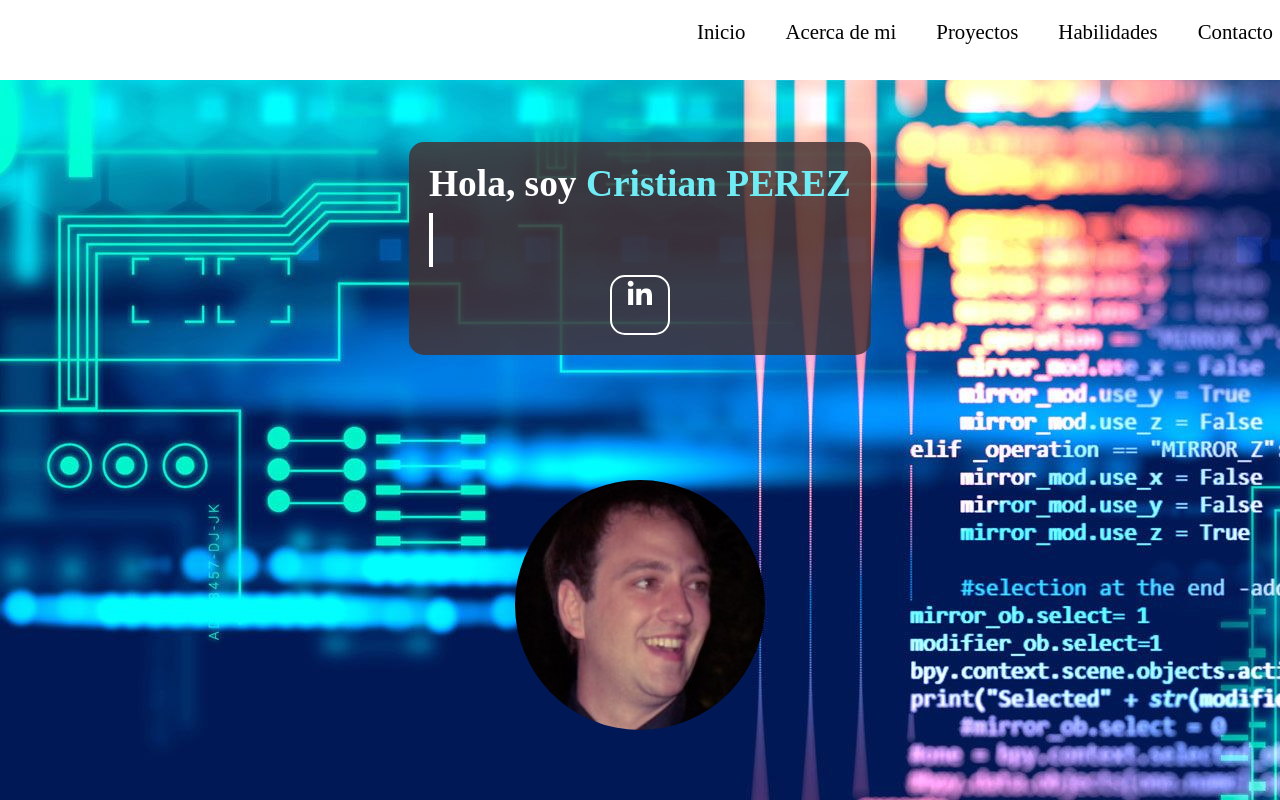
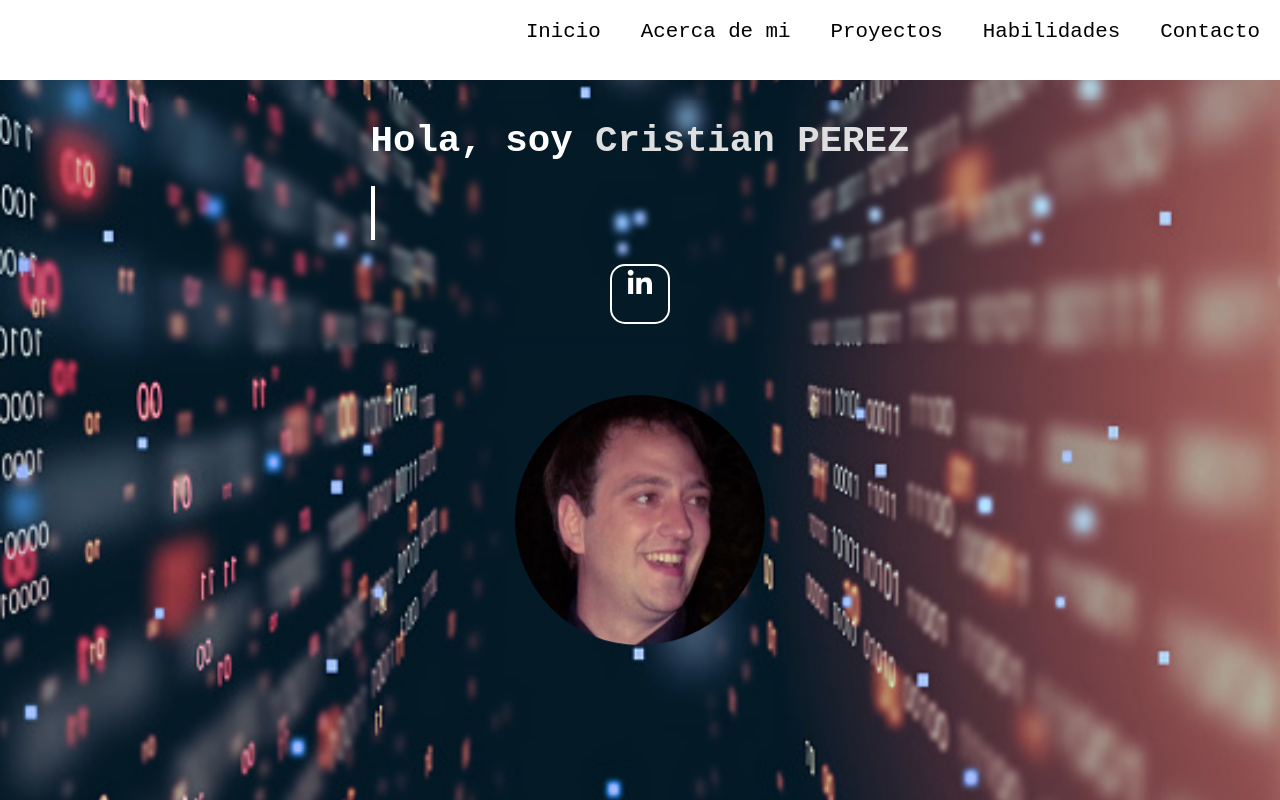
Before and after one commit to CrisPer1988/portafolio-react, a React (Vite) app: page / in a window 1280 px wide. Shown: the top 800 px of the page. Built offline with nearby package versions, Linux system fonts and the light colour scheme.

Commit message:
contacto

```diff
--- a/index.html
+++ b/index.html
@@ -5,6 +5,7 @@
     <link rel="icon" type="image/svg+xml" href="/vite.svg" />
     <meta name="viewport" content="width=device-width, initial-scale=1.0" />
     <link href='https://unpkg.com/boxicons@2.1.4/css/boxicons.min.css' rel='stylesheet'>
+
     <title>Mi Portafolio</title>
   </head>
   <body>
--- a/src/App.css
+++ b/src/App.css
@@ -1,15 +1,5 @@
 .App {
-        display: flex;
-        flex-direction: column;
-        align-items: center;
-        justify-content: center;
-        text-align: center;
+text-align: center;
 
 
-        /*padding: 0 80px;*/
 }
-
-.sections {
-        scroll-margin-top: -200px;
-
-}
--- a/src/App.jsx
+++ b/src/App.jsx
@@ -1,5 +1,6 @@
 import './App.css'
 import AcercaDeMi from './components/AcercaDeMi'
+import Contacto from './components/Contacto'
 import Habilidades from './components/Habilidades'
 import Header from './components/Header'
 import NavBar from './components/NavBar'
@@ -15,6 +16,7 @@ function App() {
       <AcercaDeMi />
       <Portafolio />
       <Habilidades />
+      <Contacto />
       </div>
 
 
--- a/src/components/AcercaDeMi.jsx
+++ b/src/components/AcercaDeMi.jsx
@@ -5,8 +5,8 @@ const AcercaDeMi = () => {
   return (
     <div className='contentainer__acercaDeMi' id='acercaDeMi'>
       <div className='content__info-acercaDeMi'>
-        <h2>[ ...Acerca de mi ] </h2>
-          <p>Desarrollador front end, preparado para los desafios que
+        <h2><span className='corchetes'>[</span> ...Acerca de mi <span className='corchetes'>]</span></h2>
+          <p className='text__acercaDeMi'>Desarrollador front end, preparado para los desafios que
           se presentan en una empresa. De preferencia me gusta trabajar
           en equipo. Dispuesto a aprander las tecnologias que sean
           necesarias para mi buen desarrollo y desempeño.
--- /dev/null
+++ b/src/components/Contacto.jsx
@@ -0,0 +1,20 @@
+import React from 'react'
+import "./styles/contacto.css"
+
+const Contacto = () => {
+  return (
+    <div className='container__contact'>
+        <h2>Contacto</h2>
+        <div className='content__icon-contact'>
+        <i class='bx bx-envelope'></i>
+        <i class='bx bxl-whatsapp'></i>
+        <span>CV</span>
+        <h3 className='contacto__text'>norberto.cp@hotmail.com</h3>
+        <h3 className='contacto__text'>+54 9 2622-468440</h3>
+        <a className='contacto__text-a'  href="/images/Curriculum-Cristian-Norberto-Perez.pdf" target={"_blank"}>Curriculum Vitae</a>
+        </div>
+    </div>
+  )
+}
+
+export default Contacto
--- a/src/components/NavBar.jsx
+++ b/src/components/NavBar.jsx
@@ -1,18 +1,28 @@
-import React from 'react'
+import React, { useState } from 'react'
 import "./styles/navBar.css"
 import { Link } from "react-scroll";
 
 const NavBar = () => {
 
+  const [openMenu, setOpenMenu] = useState(false)
+
+  const handleOpenMenu = () =>{
+    setOpenMenu(!openMenu)
+  }
+
   return (
+    <header>
     <nav className='container__navBar'>
+      {
+        openMenu ? <i onClick={handleOpenMenu} class='bx bx-x'></i> : <i onClick={handleOpenMenu} class='bx bx-menu'></i>
+      }
 
-       <ul className='ul__navBar'>
-       <Link className='link__navBar' to="inicio" spy={true} smooth={true} offset={-80} duration={500}>Inicio</Link>
-       <Link className='link__navBar' to="acercaDeMi" spy={true} smooth={true} offset={-80} duration={500}>Acerca de mi</Link>
-       <Link className='link__navBar' to="proyectos" spy={true} smooth={true} offset={-80} duration={500}>Proyectos</Link>
-       <Link className='link__navBar' to="habilidades" spy={true} smooth={true} offset={-80} duration={500}>Habilidades</Link>
-       <Link className='link__navBar' to="contacto" spy={true} smooth={true} offset={-80} duration={500}>Contacto</Link>
+       <ul className={`ul__navBar ${openMenu ? "ul__navBar-active" : ""}`}>
+       <Link onClick={handleOpenMenu} className='link__navBar' to="inicio" spy={true} smooth={true} offset={-80} duration={500}>Inicio</Link>
+       <Link onClick={handleOpenMenu} className='link__navBar' to="acercaDeMi" spy={true} smooth={true} offset={-80} duration={500}>Acerca de mi</Link>
+       <Link onClick={handleOpenMenu} className='link__navBar' to="proyectos" spy={true} smooth={true} offset={-80} duration={500}>Proyectos</Link>
+       <Link onClick={handleOpenMenu} className='link__navBar' to="habilidades" spy={true} smooth={true} offset={-80} duration={500}>Habilidades</Link>
+       <Link onClick={handleOpenMenu} className='link__navBar' to="contacto" spy={true} smooth={true} offset={-80} duration={500}>Contacto</Link>
 
 
        {/* <li><a onClick={preventDEFAULT} href="#proyectos">Inicio</a></li>
@@ -22,6 +32,7 @@ const NavBar = () => {
         <li><a href="">Contacto</a></li>  */}
       </ul>
     </nav>
+    </header>
   )
 }
 
--- a/src/components/styles/acercaDeMi.css
+++ b/src/components/styles/acercaDeMi.css
@@ -22,6 +22,18 @@
 
     font-weight: bold;
 
+}
 
+.corchetes {
+    color: rgb(64, 212, 84);
+
+    animation: translateCorchetes 2s infinite;
 
 }
+
+@keyframes translateCorchetes {
+
+    0% {color: rgb(255, 255, 255)}
+    50% {color: rgb(0, 0, 0)}
+     100% {color: rgb(255, 255, 255)}
+}
--- /dev/null
+++ b/src/components/styles/contacto.css
@@ -0,0 +1,20 @@
+.container__contact {
+    font-size: 1.6rem;
+    display: grid;
+    gap: 2rem;
+}
+
+.content__icon-contact {
+    display: grid;
+    grid-template-columns: 1fr 1fr 1fr;
+    font-size: 4rem;
+}
+
+.contacto__text {
+    font-size: 0.8rem;
+}
+
+.contacto__text-a {
+    font-size: 0.8rem;
+    color: white;
+}
--- a/src/components/styles/header.css
+++ b/src/components/styles/header.css
@@ -1,30 +1,32 @@
 .container__header {
     /*background: linear-gradient(0deg, rgb(34, 69, 195) 12%, rgba(195,45,253,1) 64%);*/
     /*background: linear-gradient(120deg, rgb(64, 52, 109) 22%, rgba(58,124,170,1) 76%);*/
-    background-image: url("/images/fondo-header.jpg");
-
-    width: 100vw;
+    background-image: url("/images/fondo-header2.jpg");
+    background-repeat: no-repeat;
+    background-size: 100% 100%;
+     width: 100vw;
     min-width: 200px;
     min-height: 90vh;
     display: flex;
     flex-direction: column;
     justify-content: space-around;
     align-items: center;
-    padding: 0 20px;
+    padding: 100px 20px;
     font-size: 2rem;
 
 }
 
 
-.content__header-img i {
-    display: block;
-
+.content__header-img{
+    width: 50%;
+    animation: imgtranslate 2s infinite;
+    margin-bottom: 60px ;
 }
 
-.content__header-img{
-   width: 100%;
-
-
+@keyframes imgtranslate {
+    0% {transform: translateY(60px);}
+    50% {transform: translateY(30px)}
+    100% {transform: translateY(60px)}
 }
 
 .bxl-linkedin {
@@ -37,6 +39,7 @@
 }
 
 .header__img {
+    margin-bottom: 80px;
     border-radius: 50%;
     width: 100%;
     max-width: 250px;
@@ -45,16 +48,21 @@
 }
 
 .header__info {
+    width: 80%;
     display: grid;
-    padding:20px;
-    gap: 0.5rem;
-    background-color: rgba(68, 49, 49, 0.829);
+    gap: 1.5rem;
+    justify-content: center;
+    /*background-color: rgba(0, 0, 0, 0.295);*/
+    backdrop-filter: blur(3px);
+    padding: 20px;
+    color: rgb(255, 255, 255);
     border-radius: 15px;
 }
 
 .efecto__escribir {
+    text-align: center;
     display: block;
-    font-family: monospace;
+    /* font-family: monospace; */
     white-space: nowrap;
     border-right: 4px solid;
     width: 24ch;
@@ -73,5 +81,5 @@
 }
 
 .header__info span {
-    color: rgb(112, 236, 245);
+    color: rgb(223, 223, 223);
 }
--- a/src/components/styles/navBar.css
+++ b/src/components/styles/navBar.css
@@ -1,28 +1,88 @@
 .container__navBar {
+    display: flex;
+    justify-content: end;
     width: 100%;
     height: 80px;
     background-color: rgb(255, 255, 255);
+    position: fixed;
 
-
+    z-index: 3000;
 }
 
 
 .ul__navBar {
-    width: 101%;
-    height: 80px;
-    display: flex;
+     width: 100%;
+     padding: 20px ;
+    /*height: 80px; */
+     display: flex;
     justify-content: end;
     font-size: 1.3rem;
     gap: 2.5rem;
-    padding-right: 20px;
-    position: fixed;
-    padding-top: 20px;
+
+
+
     background: rgb(255, 255, 255);
     color: black;
-    z-index: 20000;
+
 
 }
 
 .link__navBar {
     cursor: pointer;
+
 }
+
+.link__navBar:hover {
+
+    color: rgb(125, 154, 250);
+    text-decoration: underline;
+}
+
+.bx-menu,
+.bx-x {
+    font-size: 2rem;
+    color: black;
+    display: none;
+}
+
+@media (max-width: 800px) {
+    .bx-menu,
+    .bx-x {
+        display: flex ;
+        justify-content: end;
+        width: 100%;
+        position: absolute;
+        right: 20px;
+        top: 10px;
+        z-index: 5000;
+
+
+    }
+
+    .ul__navBar {
+        flex-direction: column;
+        width: 50%;
+        height: 100vh;
+        justify-content: center;
+        align-items: center;
+        gap: 1.5rem;
+        transform: translateX(150%);
+        position: relative;
+        transition: transform 1s;
+
+    }
+
+    .ul__navBar-active {
+        transform: translateX(0);
+
+    }
+
+    .container__navBar {
+        height: 50px;
+
+    }
+
+
+
+
+}
--- a/src/index.css
+++ b/src/index.css
@@ -7,6 +7,7 @@
 body {
   background-color: rgb(29, 29, 29);
   color: white;
+  font-family: monospace;
 
 }
 
```
Also changed, not shown: public/images/fondo-header2.jpg (added), 1 other file (tests, documents, lock files or other folders).
